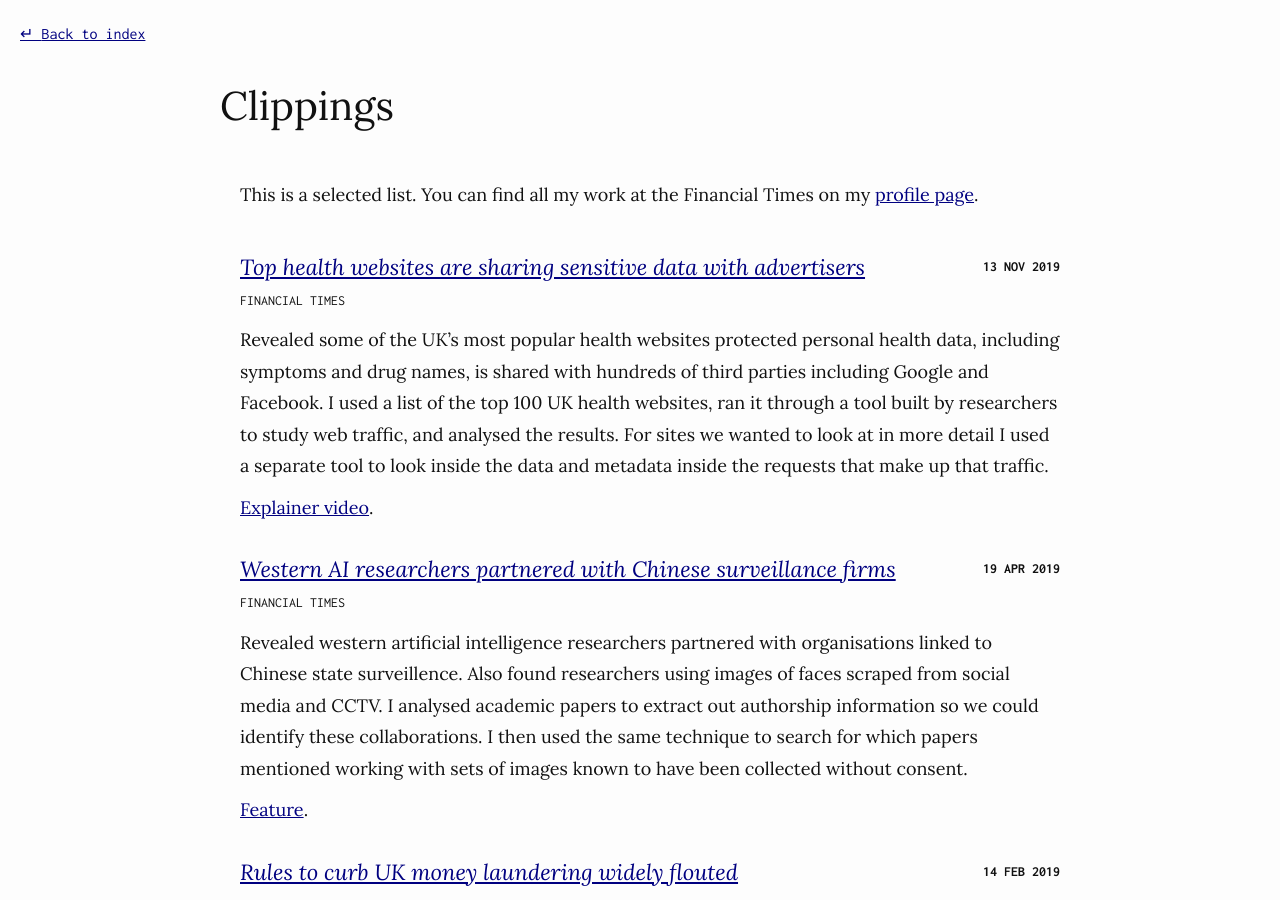
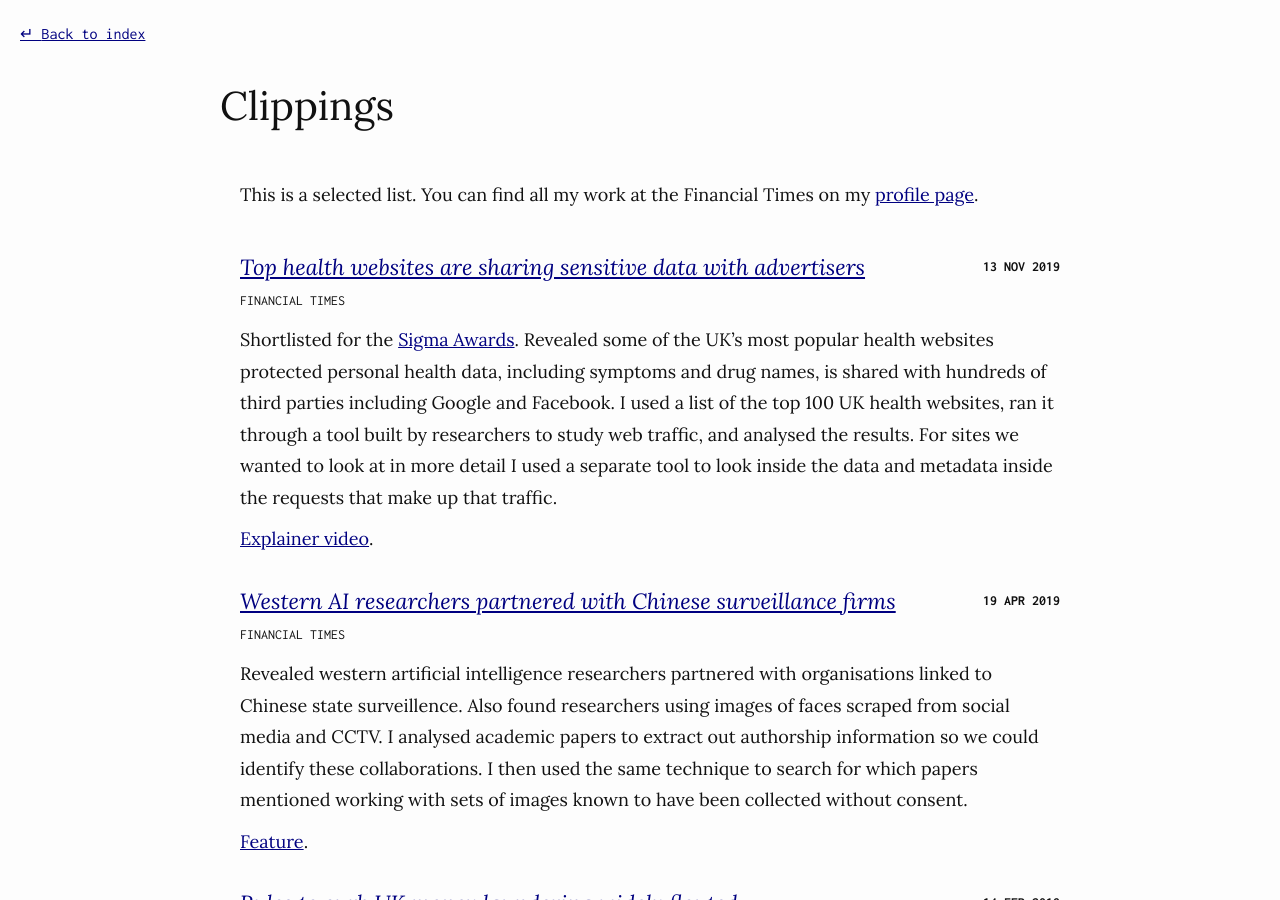
Before and after one commit to maxharlow/maxharlow.github.io, a Jekyll site: the page built from clippings.md, in a window 1280 px wide and 900 px high. Built offline with Jekyll 4.4.1, drawn with Linux system fonts in a browser that asks for light colours.

Commit message:
Shortlisting

```diff
--- a/_data/clippings.yaml
+++ b/_data/clippings.yaml
@@ -18,7 +18,7 @@
           type: news story
           slot: splash
     summary: |
-        Revealed some of the UK's most popular health websites protected personal health data, including symptoms and drug names, is shared with hundreds of third parties including Google and Facebook.
+        Shortlisted for the [Sigma Awards](https://datajournalism.com/awards). Revealed some of the UK's most popular health websites protected personal health data, including symptoms and drug names, is shared with hundreds of third parties including Google and Facebook.
     contribution: |
         I used a list of the top 100 UK health websites, ran it through a tool built by researchers to study web traffic, and analysed the results. For sites we wanted to look at in more detail I used a separate tool to look inside the data and metadata inside the requests that make up that traffic.
 
```
